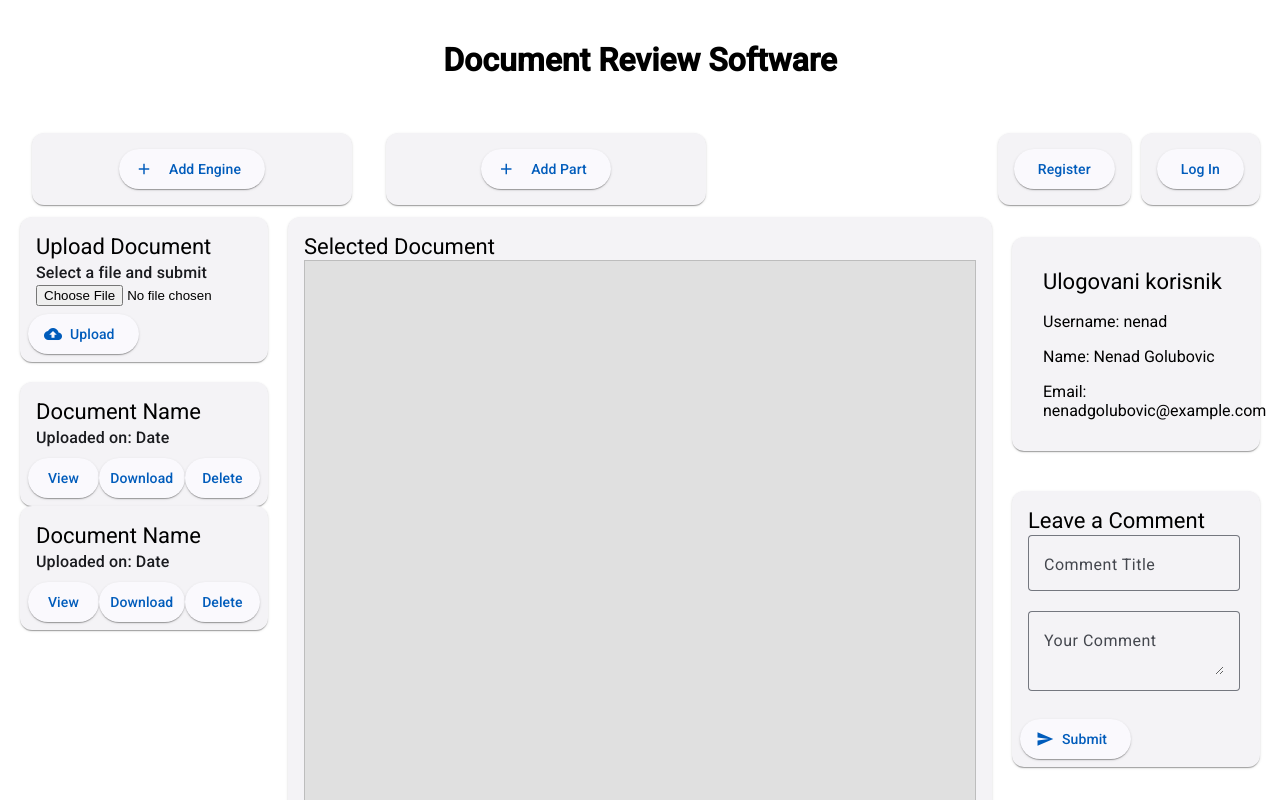
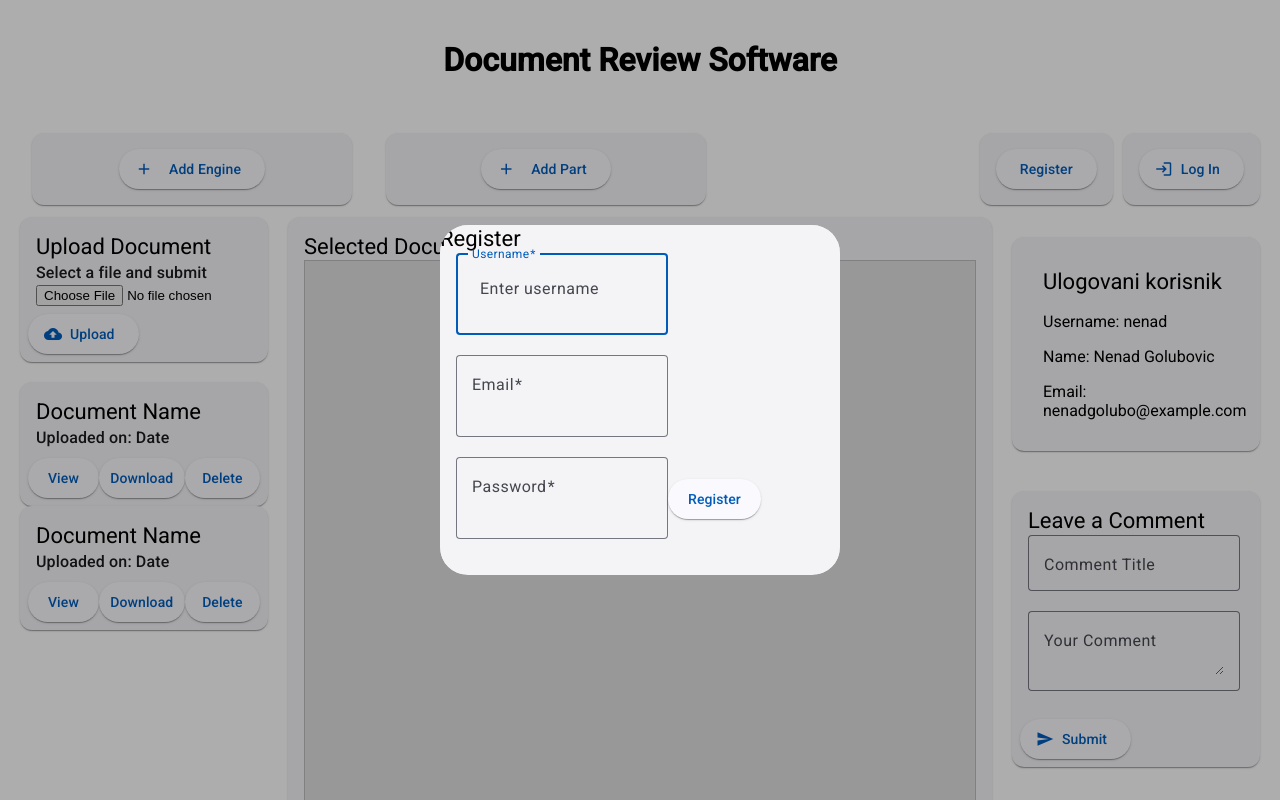
Before and after one commit to nenadgolubovic/DocumentReviewSoftwareFront, an Angular app: page / in a window 1280 px wide. Both pictures are taken after a click on the button "Register". Shown: the top 800 px of the page. Built offline with nearby package versions, Linux system fonts and the light colour scheme.

Commit message:
Added Log in and Register popup form functionality

```diff
--- a/src/app/log-in-button/log-in-button.component.html
+++ b/src/app/log-in-button/log-in-button.component.html
@@ -1,6 +1,7 @@
 <mat-card class="engine-card">
   <mat-card-content class="engine-card-content">
-    <button mat-raised-button color="primary" class="engine-btn" (click)="logIn()">
+    <button mat-raised-button color="primary" class="engine-btn" (click)="openLogInForm()">
+      <mat-icon aria-hidden="false" aria-label="login icon">login</mat-icon>
       Log In
     </button>
   </mat-card-content>
--- a/src/app/log-in-button/log-in-button.component.ts
+++ b/src/app/log-in-button/log-in-button.component.ts
@@ -1,19 +1,24 @@
 import { Component } from '@angular/core';
+import { MatCardModule } from '@angular/material/card';
+import { MatButtonModule } from '@angular/material/button';
+import { MatIconModule } from '@angular/material/icon';
 import { CommonModule } from '@angular/common';
-import { MatButtonModule } from '@angular/material/button';
-import { MatCardModule } from '@angular/material/card';
-import { MatIconModule } from '@angular/material/icon';
+import { MatDialog, MatDialogModule } from '@angular/material/dialog';
+import { LogInComponent } from '../log-in/log-in.component';
 
 @Component({
   selector: 'app-log-in-button',
   standalone: true,
-  imports: [CommonModule, MatCardModule, MatButtonModule, MatIconModule],
+  imports: [MatCardModule, MatButtonModule, MatIconModule, CommonModule, MatDialogModule],
   templateUrl: './log-in-button.component.html',
   styleUrls: ['./log-in-button.component.scss']
 })
 export class LogInButtonComponent {
-  logIn() {
-    console.log('Log In button clicked!');
-    // ovde možeš dodati logiku logovanja
+  constructor(private dialog: MatDialog) {}
+
+  openLogInForm() {
+    this.dialog.open(LogInComponent, {
+      width: '400px' // možeš prilagoditi širinu
+    });
   }
 }
--- /dev/null
+++ b/src/app/log-in/log-in.component.html
@@ -0,0 +1,21 @@
+<mat-card class="login-card">
+  <mat-card-header>
+    <mat-card-title>Log In</mat-card-title>
+  </mat-card-header>
+
+  <mat-card-content>
+    <form (ngSubmit)="submit()">
+      <mat-form-field appearance="outline" style="width: 100%; margin-bottom: 15px;">
+        <mat-label>Username</mat-label>
+        <input matInput [(ngModel)]="username" name="username" required>
+      </mat-form-field>
+
+      <mat-form-field appearance="outline" style="width: 100%; margin-bottom: 15px;">
+        <mat-label>Password</mat-label>
+        <input matInput [(ngModel)]="password" name="password" type="password" required>
+      </mat-form-field>
+
+      <button mat-raised-button color="primary" type="submit" style="width: 100%;">Log In</button>
+    </form>
+  </mat-card-content>
+</mat-card>
--- /dev/null
+++ b/src/app/log-in/log-in.component.ts
@@ -0,0 +1,32 @@
+import { Component } from '@angular/core';
+import { CommonModule } from '@angular/common';
+import { FormsModule } from '@angular/forms';
+import { MatFormFieldModule } from '@angular/material/form-field';
+import { MatInputModule } from '@angular/material/input';
+import { MatButtonModule } from '@angular/material/button';
+import { MatCardModule } from '@angular/material/card';
+
+@Component({
+  selector: 'app-log-in',
+  standalone: true,
+  imports: [
+    CommonModule,
+    FormsModule,
+    MatFormFieldModule,
+    MatInputModule,
+    MatButtonModule,
+    MatCardModule
+  ],
+  templateUrl: './log-in.component.html',
+  styleUrls: ['./log-in.component.scss']
+})
+export class LogInComponent {
+  username: string = '';
+  password: string = '';
+
+  submit() {
+    console.log('Username:', this.username);
+    console.log('Password:', this.password);
+    // ovde možeš dodati login logiku, npr. poziv API-ja
+  }
+}
--- a/src/app/register-button/register-button.component.ts
+++ b/src/app/register-button/register-button.component.ts
@@ -3,16 +3,24 @@ import { MatButtonModule } from '@angular/material/button';
 import { MatCardModule } from '@angular/material/card';
 import { MatIconModule } from '@angular/material/icon';
 import { CommonModule } from '@angular/common';
+import { MatDialog, MatDialogModule } from '@angular/material/dialog';
+import { RegisterComponent } from '../register/register.component'; // putanja do tvoje komponente
 
 @Component({
   selector: 'app-register-button',
   standalone: true,
-  imports: [CommonModule, MatCardModule, MatButtonModule, MatIconModule],
+  imports: [CommonModule, MatCardModule, MatButtonModule, MatIconModule, MatDialogModule],
   templateUrl: './register-button.component.html',
   styleUrls: ['./register-button.component.scss']
 })
 export class RegisterButtonComponent {
+
+  constructor(private dialog: MatDialog) {}
+
   register() {
-    console.log('Register button clicked!');
+    this.dialog.open(RegisterComponent, {
+      width: '400px', // širina popup-a
+      // optional: height: 'auto', disableClose: true
+    });
   }
 }
--- a/src/app/register/register.component.html
+++ b/src/app/register/register.component.html
@@ -1,32 +1,43 @@
-<div class="register-container">
-  <h2>Register</h2>
-  <form [formGroup]="registerForm" (ngSubmit)="onSubmit()">
-    <div>
-      <label>Username</label>
-      <input formControlName="username" type="text" placeholder="Enter username">
-      <div *ngIf="registerForm.get('username')?.touched && registerForm.get('username')?.invalid">
-        Username is required
-      </div>
-    </div>
+<mat-card class="form-card">
+  <mat-card-title>Register</mat-card-title>
+  <mat-card-content>
+    <form [formGroup]="registerForm" (ngSubmit)="onSubmit()" class="form-container">
 
-    <div>
-      <label>Email</label>
-      <input formControlName="email" type="email" placeholder="Enter email">
-      <div *ngIf="registerForm.get('email')?.touched && registerForm.get('email')?.invalid">
-        Enter a valid email
-      </div>
-    </div>
+      <!-- Username -->
+      <mat-form-field appearance="outline" class="form-field">
+        <mat-label>Username</mat-label>
+        <input matInput formControlName="username" placeholder="Enter username" />
+        <mat-error *ngIf="registerForm.get('username')?.touched && registerForm.get('username')?.invalid">
+          Username is required
+        </mat-error>
+      </mat-form-field>
 
-    <div>
-      <label>Password</label>
-      <input formControlName="password" type="password" placeholder="Enter password">
-      <div *ngIf="registerForm.get('password')?.touched && registerForm.get('password')?.invalid">
-        Password must be at least 5 characters
-      </div>
-    </div>
+      <!-- Email -->
+      <mat-form-field appearance="outline" class="form-field">
+        <mat-label>Email</mat-label>
+        <input matInput formControlName="email" placeholder="Enter email" />
+        <mat-error *ngIf="registerForm.get('email')?.touched && registerForm.get('email')?.invalid">
+          Enter a valid email
+        </mat-error>
+      </mat-form-field>
 
-    <button type="submit">Register</button>
-  </form>
+      <!-- Password -->
+      <mat-form-field appearance="outline" class="form-field">
+        <mat-label>Password</mat-label>
+        <input matInput type="password" formControlName="password" placeholder="Enter password" />
+        <mat-error *ngIf="registerForm.get('password')?.touched && registerForm.get('password')?.invalid">
+          Password must be at least 5 characters
+        </mat-error>
+      </mat-form-field>
 
-  <p class="message">{{ message }}</p>
-</div>
+      <!-- Submit -->
+      <button mat-raised-button color="primary" type="submit">
+        Register
+      </button>
+
+      <!-- Message -->
+      <p class="message" *ngIf="message">{{ message }}</p>
+
+    </form>
+  </mat-card-content>
+</mat-card>
--- a/src/app/user-view/user-view.component.ts
+++ b/src/app/user-view/user-view.component.ts
@@ -16,7 +16,7 @@ export class UserViewComponent implements OnInit {
   user = {
     username: 'nenad',
     name: 'Nenad Golubovic',
-    email: 'nenadgolubovic@example.com'
+    email: 'nenadgolubo@example.com'
   };
 
   constructor() { }
```
Also changed, not shown: src/app/register/register.component.ts (+6 -1 lines), src/app/log-in/log-in.component.scss (added), 1 other file (tests, documents, lock files or other folders).
